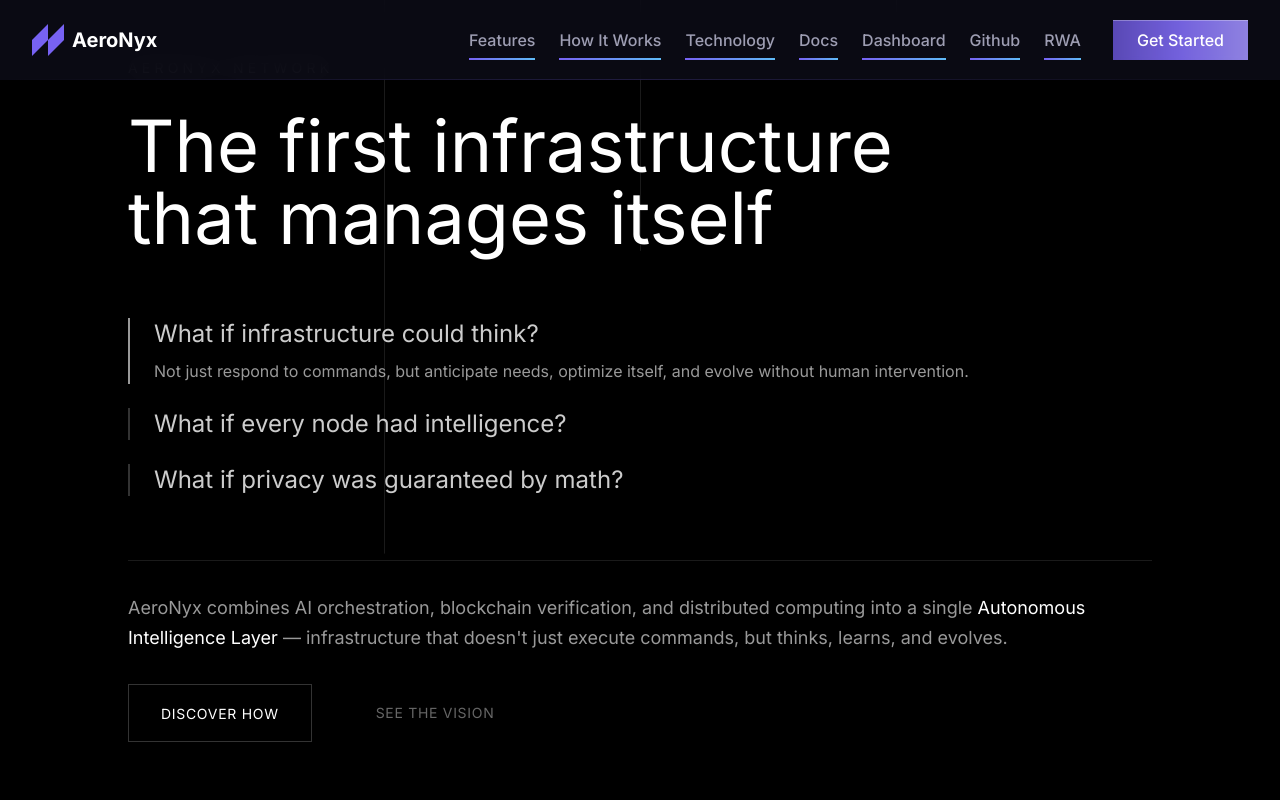
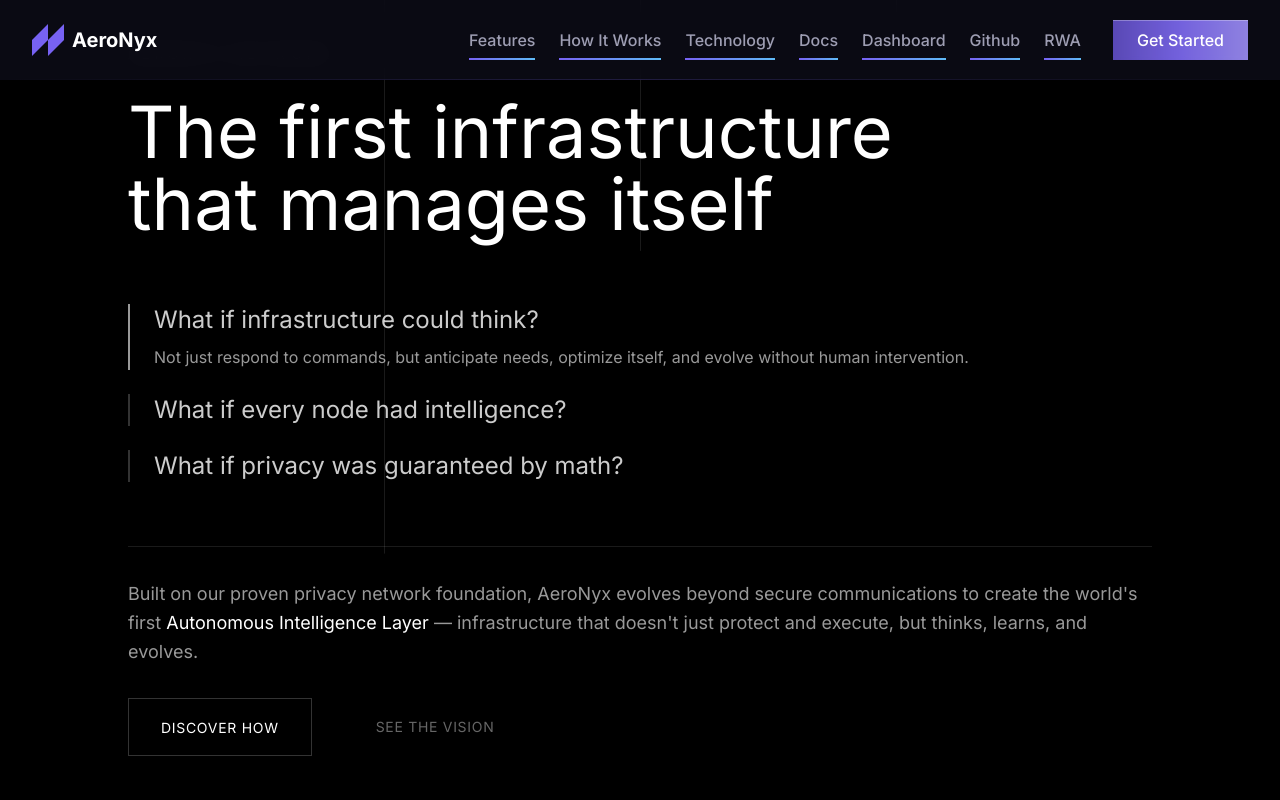
Before and after one commit to AeroNyxNetwork/AeroNyx-web, a Next.js app: page / in a window 1280 px wide. Shown: the top 800 px of the page. Built offline with nearby package versions, Linux system fonts and the light colour scheme.

Commit message:
Update NarrativeHero.js

```diff
--- a/components/sections/NarrativeHero.js
+++ b/components/sections/NarrativeHero.js
@@ -111,9 +111,9 @@ const NarrativeHero = () => {
             className="border-t border-white/10 pt-8"
           >
             <p className="text-lg text-white/60 mb-8 leading-relaxed">
-              AeroNyx combines AI orchestration, blockchain verification, and distributed computing
-              into a single <span className="text-white">Autonomous Intelligence Layer</span> —
-              infrastructure that doesn't just execute commands, but thinks, learns, and evolves.
+              Built on our proven privacy network foundation, AeroNyx evolves beyond secure communications
+              to create the world's first <span className="text-white">Autonomous Intelligence Layer</span> —
+              infrastructure that doesn't just protect and execute, but thinks, learns, and evolves.
             </p>
 
             <div className="flex gap-8">
```
